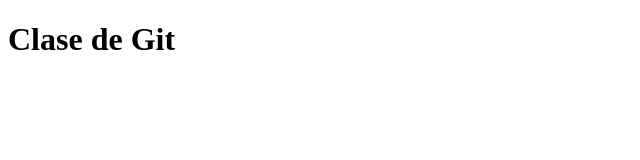
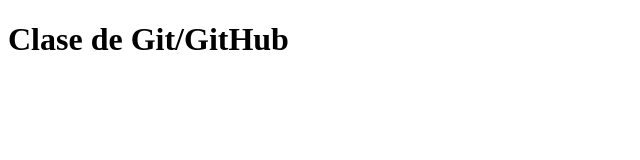
Before and after one commit to MarcelaCerda/clasegit23536, a plain HTML site: page index.html in a window 1280 px wide. Shown: the whole page, without its empty margins (0-640 px from the left). Drawn offline with Linux system fonts and the light colour scheme.

Commit message:
segundo commit

```diff
--- a/index.html
+++ b/index.html
@@ -3,9 +3,9 @@
 <head>
     <meta charset="UTF-8">
     <meta name="viewport" content="width=device-width, initial-scale=1.0">
-    <title>Clase Git</title>
+    <title>Clase Git/GitHub</title>
 </head>
 <body>
-    <h1>Clase de Git</h1>
+    <h1>Clase de Git/GitHub</h1>
 </body>
 </html>
```
